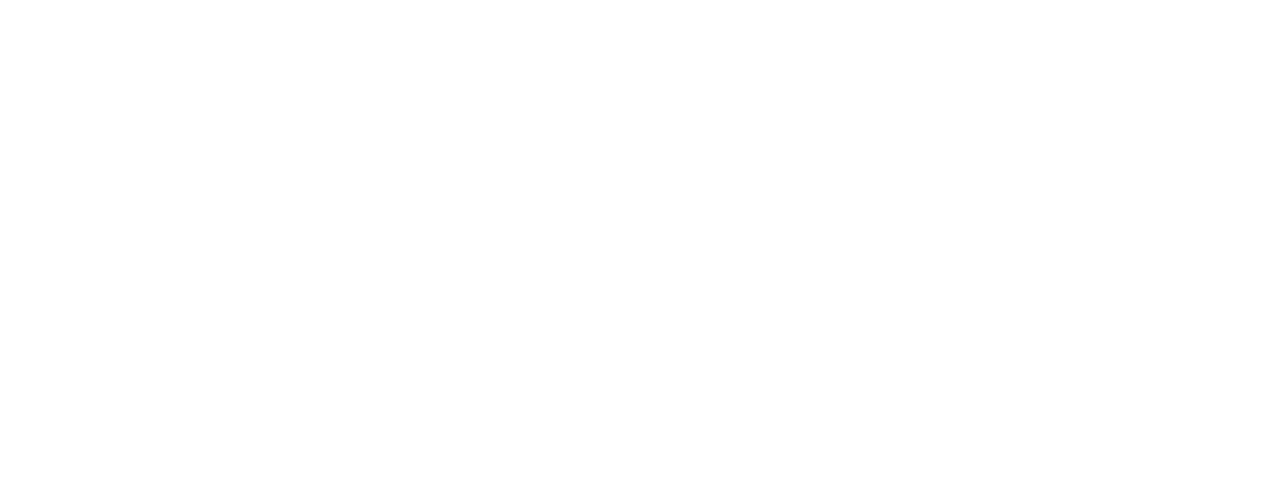
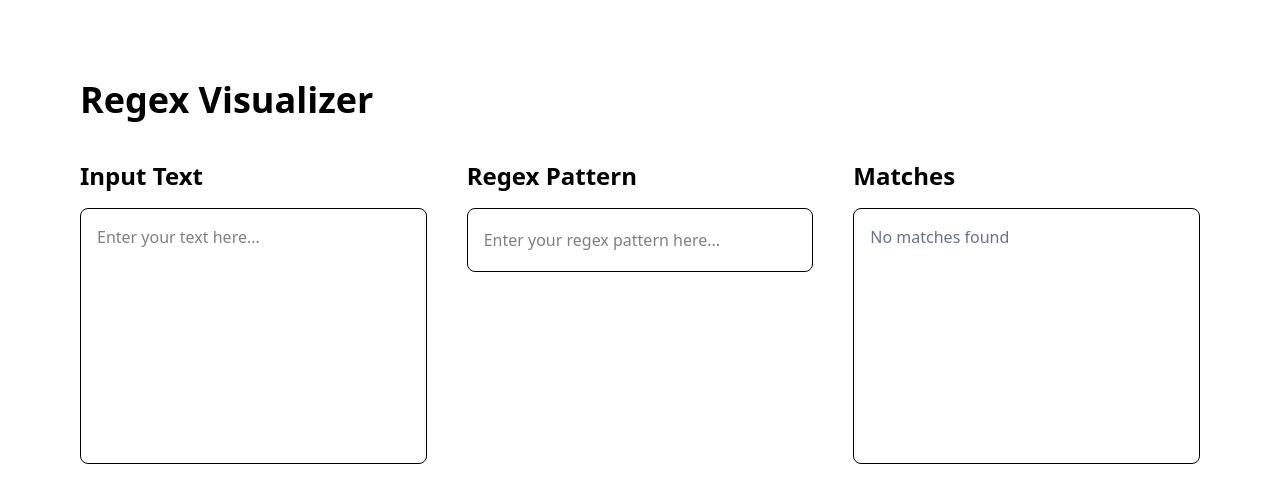
Before and after one commit to PellegrinoPiccolo/regex-visualizer, a React (Vite) app: page / in a window 1280 px wide. Shown: the top 502 px of the page. Built offline with nearby package versions, Linux system fonts and the light colour scheme.

Commit message:
add regex visualization components and functionality

```diff
--- a/src/App.tsx
+++ b/src/App.tsx
@@ -1,9 +1,45 @@
+import MatchViewer from "./components/MatchViewer";
+import RegexInput from "./components/RegexInput";
+import TextInput from "./components/TextInput";
+import { findMatches } from "./utils/findMatches";
+import React from "react";
+
 function App() {
 
+  const [pattern, setPattern] = React.useState("");
+  const [text, setText] = React.useState("");
+  const [matches, setMatches] = React.useState<string[]>([]);
+
+  React.useEffect(() => {
+    if (pattern && text) {
+      const foundMatches = findMatches(text, pattern);
+      console.log('=================MATCHES===================');
+      console.log(foundMatches);
+      console.log('====================================');
+      setMatches(foundMatches);
+    } else {
+      setMatches([]);
+    }
+  }, [pattern, text]);
+
   return (
-    <>
-
-    </>
+    <div className="p-20">
+      <h1 className="text-4xl font-bold mb-10">Regex Visualizer</h1>
+      <div className="grid grid-cols-1 md:grid-cols-3 gap-10">
+        <div>
+          <h2 className="text-2xl font-semibold mb-4">Input Text</h2>
+          <TextInput value={text} onChange={(e) => setText(e.target.value)} />
+        </div>
+        <div>
+          <h2 className="text-2xl font-semibold mb-4">Regex Pattern</h2>
+          <RegexInput value={pattern} onChange={(e) => setPattern(e.target.value)} />
+        </div>
+        <div>
+          <h2 className="text-2xl font-semibold mb-4">Matches</h2>
+          <MatchViewer text={text} matches={matches} />
+        </div>
+      </div>
+    </div>
   )
 }
 
--- /dev/null
+++ b/src/components/MatchViewer.tsx
@@ -0,0 +1,43 @@
+import { hightlightText } from "../utils/highlightText";
+
+type MatchViewerProps = {
+  text: string;
+  matches: string[];
+};
+
+const MatchViewer = ({ text, matches }: MatchViewerProps) => {
+  const parts = matches && matches.length > 0
+    ? hightlightText(text, matches)
+    : [];
+
+  return (
+    <div className="w-full h-64 p-4 border rounded-lg">
+      <div className="w-full h-full overflow-auto whitespace-pre-wrap">
+
+        {matches && matches.length > 0 ? (
+          <>
+            <p className="text-sm text-gray-500 mb-2">
+              {matches.length} match trovati
+            </p>
+
+            <div className="flex flex-row items-center gap-2 flex-wrap">
+                {parts.map((part, i) => (
+                <span
+                    key={i}
+                    className={part.highlight ? "bg-yellow-300" : ""}
+                >
+                    {part.text}
+                </span>
+                ))}
+            </div>
+          </>
+        ) : (
+          <p className="text-gray-500">No matches found</p>
+        )}
+
+      </div>
+    </div>
+  );
+};
+
+export default MatchViewer;
--- /dev/null
+++ b/src/components/RegexInput.tsx
@@ -0,0 +1,17 @@
+import React from 'react'
+
+const RegexInput = ({ value, onChange } : { value: string, onChange: (e: React.ChangeEvent<HTMLInputElement>) => void }) => {
+  return (
+    <div className="w-full h-16 p-4 border rounded-lg focus-within:ring-2 focus-within:ring-blue-500">
+        <input
+            type="text"
+            className="w-full h-full outline-none"
+            placeholder="Enter your regex pattern here..."
+            value={value}
+            onChange={onChange}
+        />
+    </div>
+  )
+}
+
+export default RegexInput
--- /dev/null
+++ b/src/components/TextInput.tsx
@@ -0,0 +1,16 @@
+import React from 'react'
+
+const TextInput = ({ value, onChange } : { value: string, onChange: (e: React.ChangeEvent<HTMLTextAreaElement>) => void }) => {
+  return (
+    <div className="w-full h-64 p-4 border rounded-lg focus-within:ring-2 focus-within:ring-blue-500">
+        <textarea
+            className="w-full h-full resize-none outline-none"
+            placeholder="Enter your text here..."
+            value={value}
+            onChange={onChange}
+        ></textarea>
+    </div>
+  )
+}
+
+export default TextInput
--- /dev/null
+++ b/src/utils/findMatches.ts
@@ -0,0 +1,10 @@
+export const findMatches = (text: string, pattern: string, flags: string = 'g') => {
+    try {
+        const regex = new RegExp(pattern, flags);
+        const matches = text.match(regex);
+        return matches || [];
+    } catch (error) {
+        console.error('Invalid regular expression:', error);
+        return [];
+    }
+}
--- /dev/null
+++ b/src/utils/highlightText.ts
@@ -0,0 +1,21 @@
+export const hightlightText = (text: string, matches: string[]) => {
+    const parts = []
+    let lastIndex = 0
+
+    matches.forEach(match => {
+        const index = text?.indexOf(match, lastIndex)
+        if (index !== -1) {
+            if (index > lastIndex) {
+                parts.push({ text: text.substring(lastIndex, index), highlight: false })
+            }
+            parts.push({ text: match, highlight: true })
+            lastIndex = index + match.length
+        }
+    })
+
+    if (lastIndex < text?.length) {
+        parts.push({ text: text.substring(lastIndex), highlight: false })
+    }
+
+    return parts
+}
```
